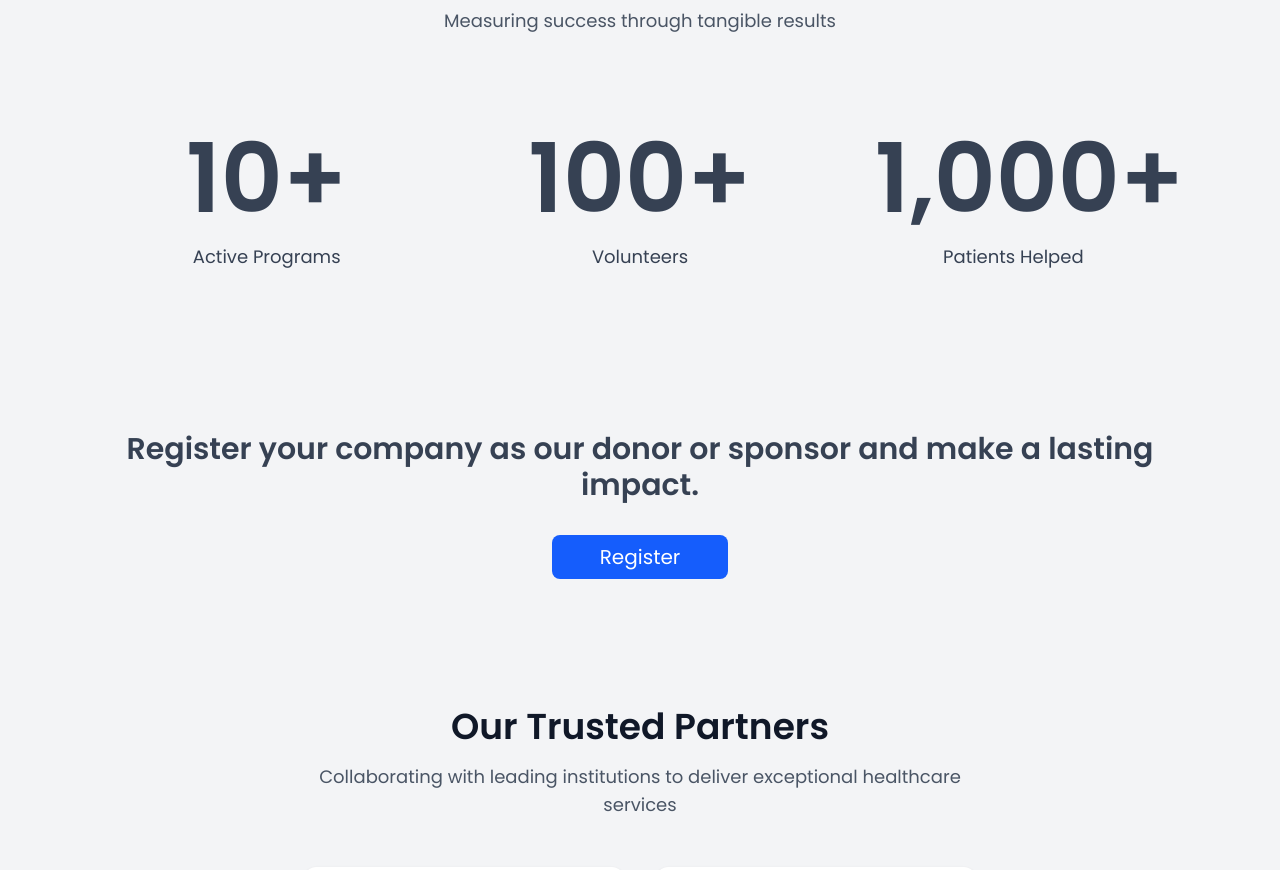
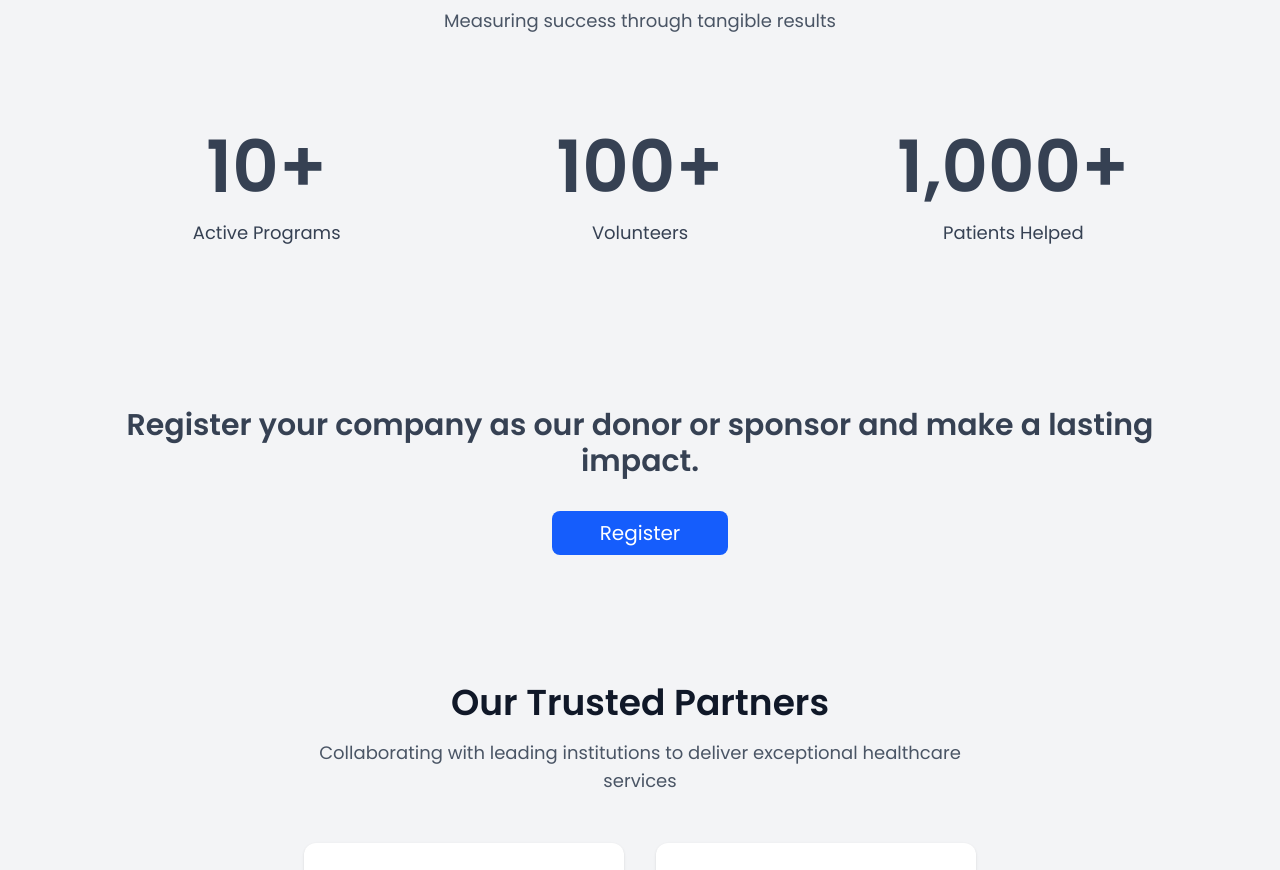
Before and after one commit to dagimgetaw/Help-Ethiopia-Website, a React (Vite) app in the folder frontend/: page / in a window 1280 px wide. Shown: the part 2380-3250 px from the top of the page. Built offline with nearby package versions, Linux system fonts and the light colour scheme.

Commit message:
style: change the countpu font size

```diff
--- a/frontend/src/Components/Home/Stats.jsx
+++ b/frontend/src/Components/Home/Stats.jsx
@@ -26,7 +26,7 @@ export default function Stats() {
             transition={{ duration: 0.6, delay: 0.2 }}
             className="p-8 rounded-lg text-center"
           >
-            <h3 className="text-6xl md:text-8xl font-bold text-gray-700 mb-4">
+            <h3 className="text-5xl md:text-7xl font-bold text-gray-700 mb-4">
               <CountUp start={0} end={10} duration={4.5} />+
             </h3>
             <p className="text-lg font-medium text-gray-700">Active Programs</p>
@@ -38,7 +38,7 @@ export default function Stats() {
             transition={{ duration: 0.6, delay: 0.4 }}
             className="p-8 rounded-lg text-center"
           >
-            <h3 className="text-6xl md:text-8xl font-bold text-gray-700 mb-4">
+            <h3 className="text-5xl md:text-7xl font-bold text-gray-700 mb-4">
               <CountUp start={0} end={100} duration={4.5} />+
             </h3>
             <p className="text-lg font-medium text-gray-700">Volunteers</p>
@@ -50,7 +50,7 @@ export default function Stats() {
             transition={{ duration: 0.6, delay: 0.6 }}
             className="p-8 rounded-lg text-center"
           >
-            <h3 className="text-6xl md:text-8xl font-bold text-gray-700 mb-4">
+            <h3 className="text-5xl md:text-7xl font-bold text-gray-700 mb-4">
               <CountUp start={0} end={1000} duration={4.5} />+
             </h3>
             <p className="text-lg font-medium text-gray-700">Patients Helped</p>
```
